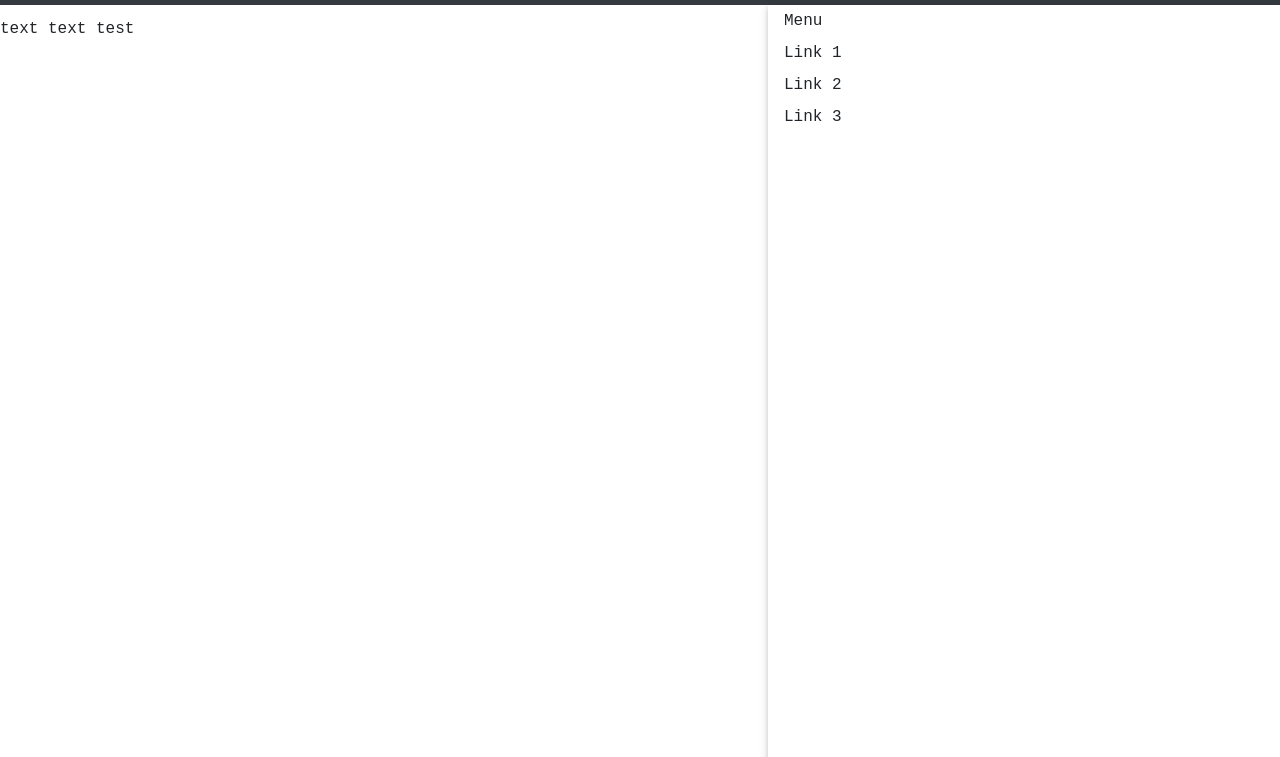
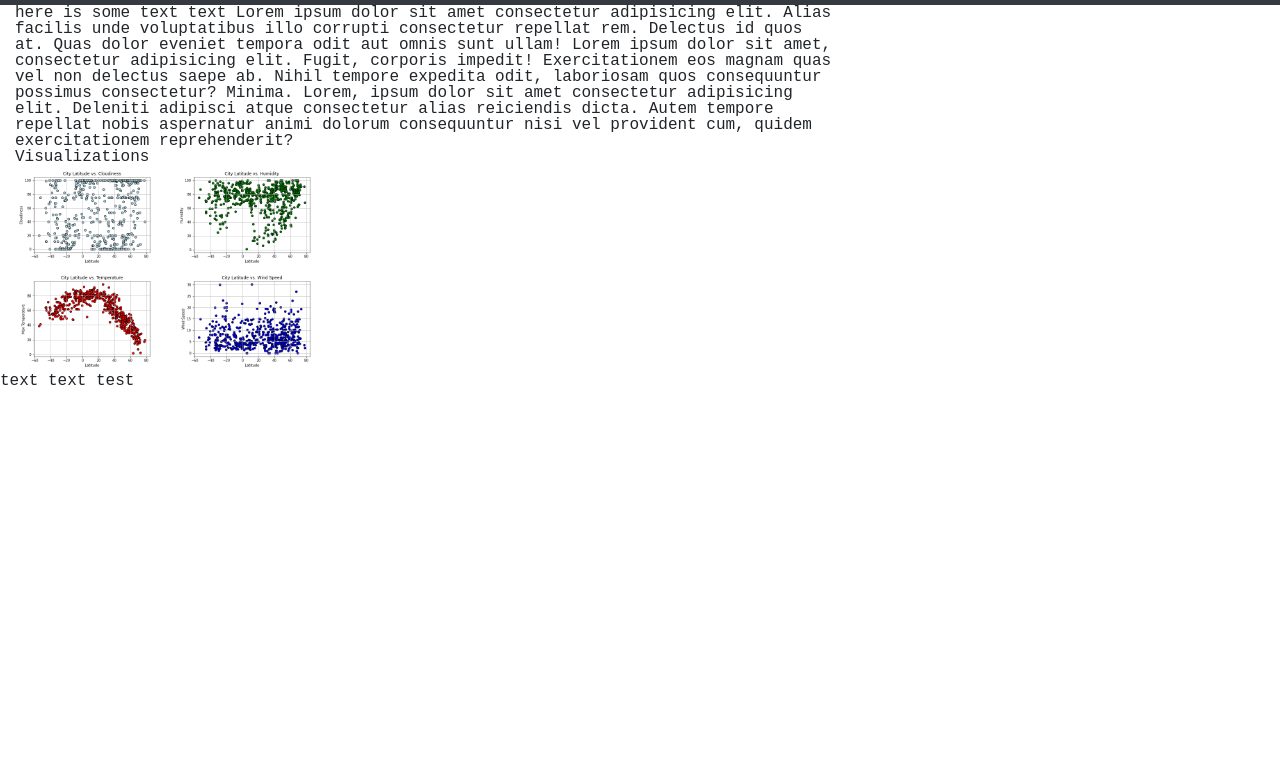
Before and after one commit to skgag1216/web-design-challenge, a plain HTML site: page index.html in a window 1280 px wide. Shown: the part 43-800 px from the top of the page. Drawn offline with nearby package versions, Linux system fonts and the light colour scheme.

Commit message:
working, testing placement

```diff
--- a/assets/css/style.css
+++ b/assets/css/style.css
@@ -2,10 +2,6 @@ body {
     font-family: 'Courier New', Courier, monospace;
 }
 
-/* nav {
-    background-color: #4f4f4f;
-    color: whitesmoke;
+.vis-sidebar-nav {
+    float: right;
 }
-.navbar-brand {
-    color: whitesmoke;
-} */
--- a/index.html
+++ b/index.html
@@ -50,17 +50,31 @@
           </ul>
         </div>
       </nav>
+
+<div class="main-page">
+<!-- Main Content -->
+<div class="col-md-8">
+here is some text text Lorem ipsum dolor sit amet consectetur adipisicing elit. Alias facilis unde voluptatibus illo corrupti consectetur repellat rem. Delectus id quos at. Quas dolor eveniet tempora odit aut omnis sunt ullam! Lorem ipsum dolor sit amet, consectetur adipisicing elit. Fugit, corporis impedit! Exercitationem eos magnam quas vel non delectus saepe ab. Nihil tempore expedita odit, laboriosam quos consequuntur possimus consectetur? Minima. Lorem, ipsum dolor sit amet consectetur adipisicing elit. Deleniti adipisci atque consectetur alias reiciendis dicta. Autem tempore repellat nobis aspernatur animi dolorum consequuntur nisi vel provident cum, quidem exercitationem reprehenderit?
+</div>
+
 <!-- Sidebar -->
-<div class="w3-sidebar w3-bar-block w3-card" style="width:40%;right:0;">
-    <h3 class="w3-bar-item">Menu</h3>
-    <a href="#" class="w3-bar-item w3-button">Link 1</a>
-    <a href="#" class="w3-bar-item w3-button">Link 2</a>
-    <a href="#" class="w3-bar-item w3-button">Link 3</a>
-  </div>
+<div class="col-md-4">
+    <div class="vis-sidebar-nav">
+        <h3>Visualizations</h3>
+                <a href="#"><img src="assets/images/city_lat_vs_cloud.png" style="width: 150px;"></a>
+                <a href="#"><img src="assets/images/city_lat_vs_humid.png" style="width: 150px;"></a>
+                <a href="#"><img src="assets/images/city_lat_vs_temp.png" style="width: 150px;"></a>
+                <a href="#"><img src="assets/images/city_lat_vs_winds.png" style="width: 150px;"></a>
+      </div>
+</div>
+
 
 <br> text text test
 
+<script src="https://code.jquery.com/jquery-3.3.1.slim.min.js" integrity="sha384-q8i/X+965DzO0rT7abK41JStQIAqVgRVzpbzo5smXKp4YfRvH+8abtTE1Pi6jizo" crossorigin="anonymous"></script>
+  <script src="https://cdnjs.cloudflare.com/ajax/libs/popper.js/1.14.7/umd/popper.min.js" integrity="sha384-UO2eT0CpHqdSJQ6hJty5KVphtPhzWj9WO1clHTMGa3JDZwrnQq4sF86dIHNDz0W1" crossorigin="anonymous"></script>
+  <script src="https://stackpath.bootstrapcdn.com/bootstrap/4.3.1/js/bootstrap.min.js" integrity="sha384-JjSmVgyd0p3pXB1rRibZUAYoIIy6OrQ6VrjIEaFf/nJGzIxFDsf4x0xIM+B07jRM" crossorigin="anonymous"></script>
 
-
+</div>
 </body>
 </html>
```
